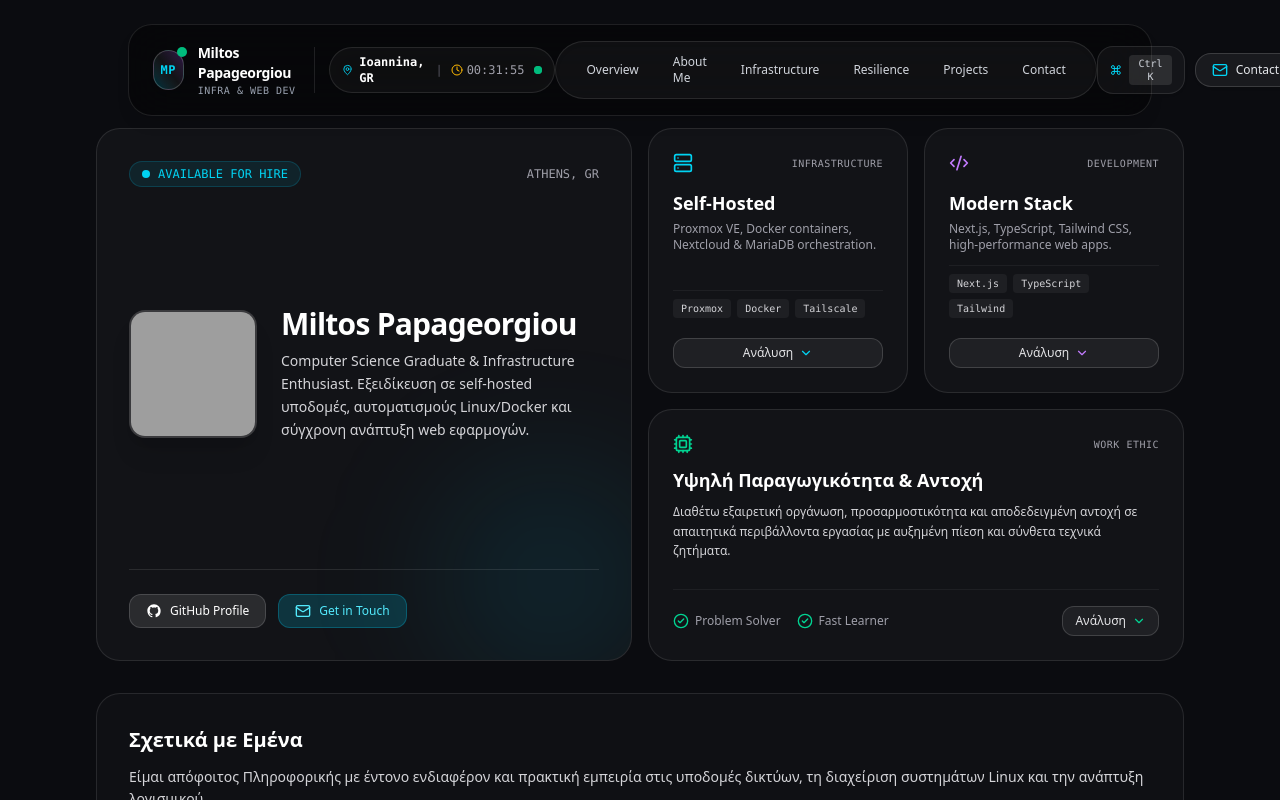
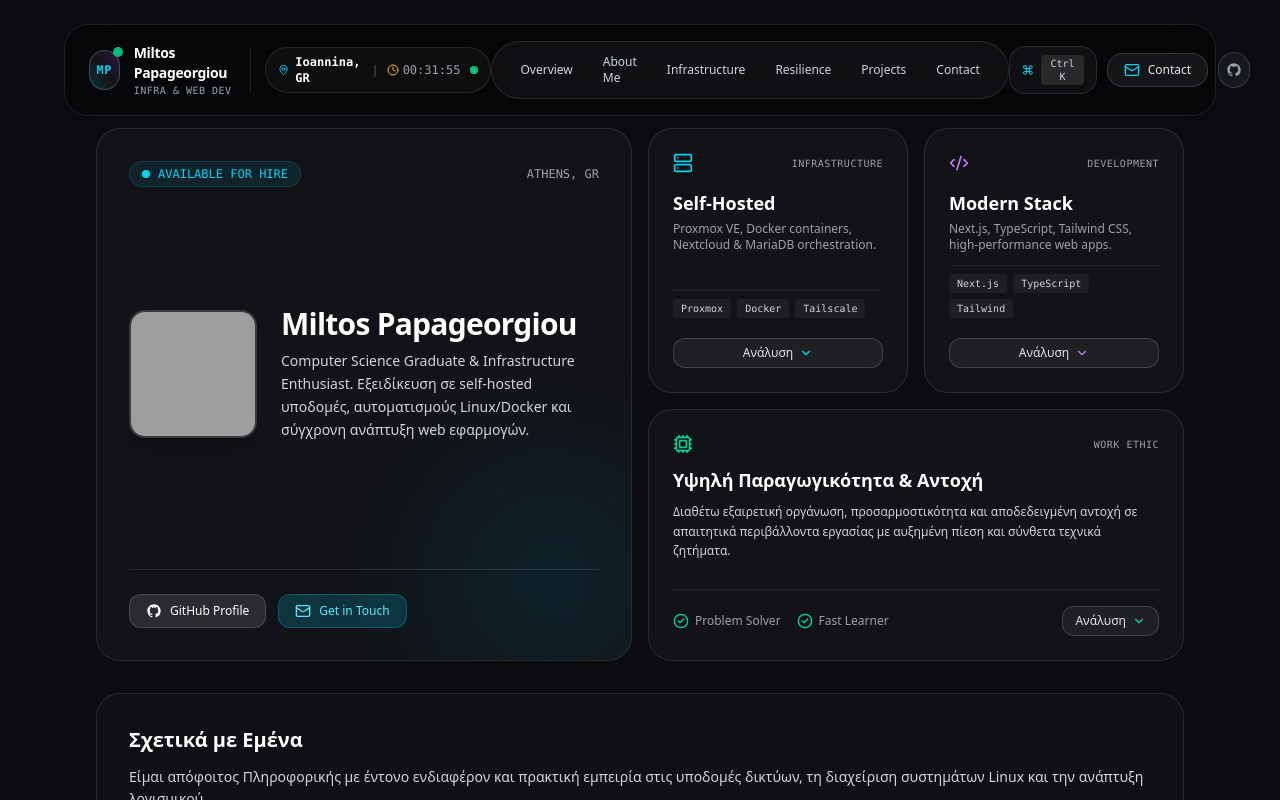
Before and after one commit to miltos12222/my-portfolio, a Next.js app: page / in a window 1280 px wide. Shown: the top 800 px of the page. Built offline with nearby package versions, Linux system fonts and the light colour scheme; grey boxes are pictures that could not be loaded.

Commit message:
Fix LocationBadge visibility on laptop screens

```diff
--- a/components/Navbar.tsx
+++ b/components/Navbar.tsx
@@ -63,7 +63,7 @@ export default function Navbar() {
           initial={{ y: -30, opacity: 0 }}
           animate={{ y: 0, opacity: 1 }}
           transition={{ duration: 0.7, ease: [0.16, 1, 0.3, 1] }}
-          className={`w-full max-w-5xl pointer-events-auto transition-all duration-300 rounded-3xl px-6 py-4 flex items-center justify-between ${scrolled
+          className={`w-full max-w-6xl pointer-events-auto transition-all duration-300 rounded-3xl px-6 py-4 flex items-center justify-between ${scrolled
             ? "bg-[#0c0d14]/85 backdrop-blur-2xl border border-white/15 shadow-[0_12px_40px_rgba(0,0,0,0.7)]"
             : "bg-black/40 backdrop-blur-xl border border-white/10 shadow-lg"
             }`}
@@ -94,8 +94,8 @@ export default function Navbar() {
               </div>
             </a>
 
-            {/* Dynamic Ioannina Location Badge (Hidden on small mobile) */}
-            <div className="hidden md:block border-l border-white/10 pl-3.5">
+            {/* Dynamic Ioannina Location Badge (Εμφανίζεται πάντα σε Laptop/Desktop XL) */}
+            <div className="hidden xl:block border-l border-white/10 pl-3.5">
               <LocationBadge />
             </div>
           </div>
@@ -106,15 +106,19 @@ export default function Navbar() {
               <a
                 key={link.href}
                 href={link.href}
-                className="text-gray-300 hover:text-white px-3.5 py-1.5 rounded-full transition-all hover:bg-white/10 font-medium"
+                className="text-gray-300 hover:text-white px-3 py-1.5 rounded-full transition-all hover:bg-white/10 font-medium"
               >
                 {link.label}
               </a>
             ))}
           </div>
 
-          {/* Right Actions & Command Button trigger */}
+          {/* Right Actions & Location Badge (Για Laptop/Tablet μεγέθη) */}
           <div className="hidden sm:flex items-center gap-2.5">
+            <div className="hidden sm:block xl:hidden">
+              <LocationBadge />
+            </div>
+
             <button
               onClick={() => setCmdOpen(true)}
               className="flex items-center gap-2 px-3 py-2 rounded-2xl bg-white/[0.04] hover:bg-white/[0.08] border border-white/10 text-gray-400 hover:text-white text-xs transition-all shadow-sm"
```
